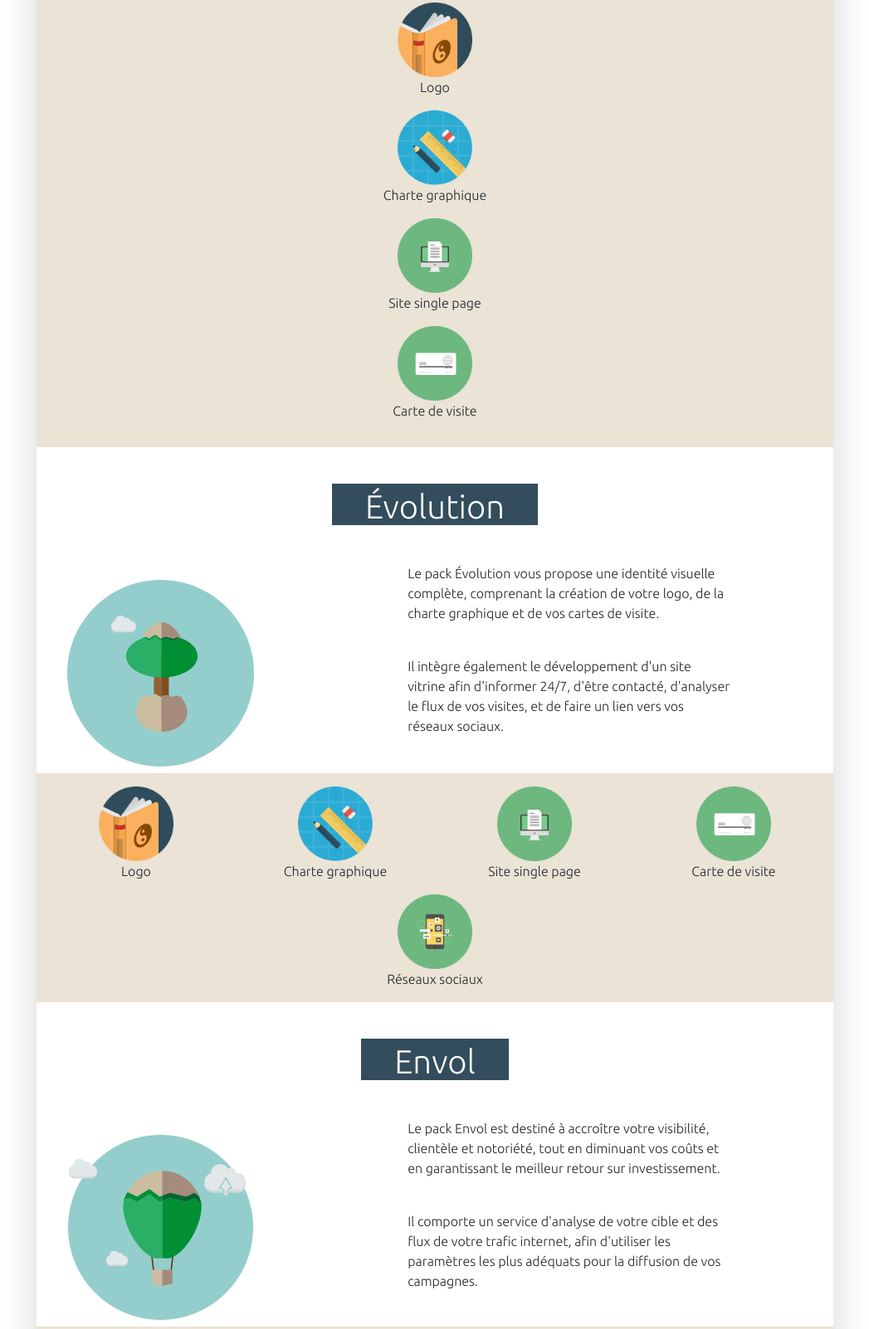
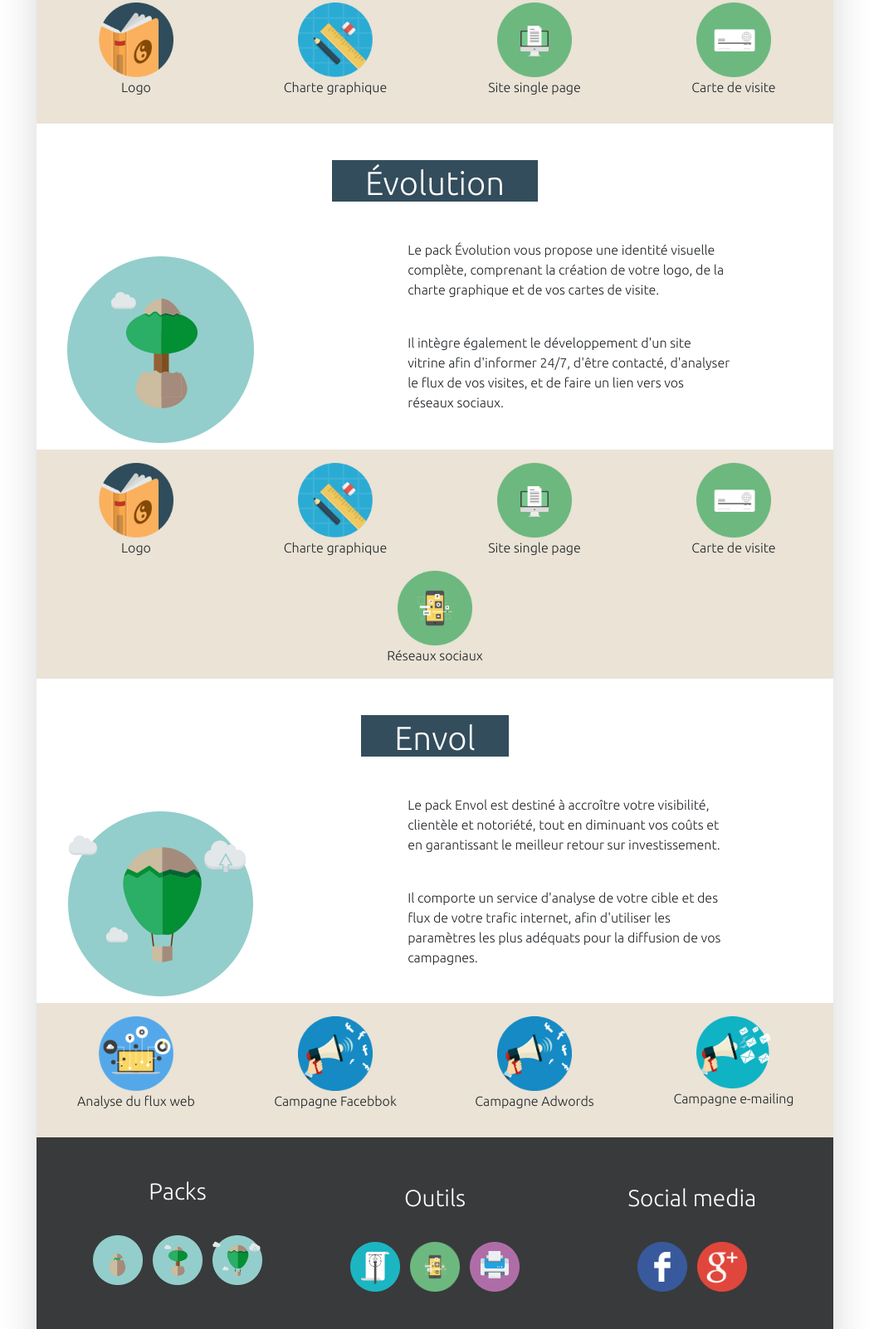
Before and after one commit to MeHigh22/CommuniKStrap, a website: page index.html in a window 1280 px wide. Shown: the part 774-2376 px from the top of the page at 83% size, without its empty margins (116-1163 px from the left). Drawn offline with nearby package versions, Linux system fonts and the light colour scheme.

Commit message:
col-colcol

```diff
--- a/index.html
+++ b/index.html
@@ -84,25 +84,26 @@
     </div>
   </section>
 
-  <!-- Section Logos -->
-  <section class="logos container pt-3 py-3 ">
+  <!-- Premiers Logos -->
+  <section class="logos container pt-3 py-3">
     <div class="row">
-      <div class="col-sm-12">
+      <div class=" col-md-3 col-sm-12 ">
         <img class="img-fluid" src="/public/images/Logo-logo.png" width="90px" alt="" />
         <p>Logo</p>
       </div>
-      <div class="col-sm-12">
+      <div class=" col-md-3 col-sm-12 ">
         <img class="img-fluid" src="/public/images/icon-charte-graphic.png" width="90px" alt="" />
         <p>Charte graphique</p>
       </div>
-      <div class="col-sm-12">
+      <div class=" col-md-3 col-sm-12 ">
         <img class="img-fluid" src="/public/images/site-single-page.png" width="90px" alt="" />
         <p>Site single page</p>
       </div>
-      <div class="col-sm-12">
+      <div class=" col-md-3 col-sm-12 ">
         <img class="img-fluid" src="./public/images/carte-visite.png" width="90px" alt="" />
         <p>Carte de visite</p>
       </div>
+    </div>
   </section>
 
   <!-- Evolution -->
@@ -126,7 +127,7 @@
       </div>
     </div>
   </section>
-
+<!-- Deuxièmes Logos -->
   <section class="logos container pt-3 justify-content-center">
     <div class="row">
       <div class="col-md-3">
@@ -154,7 +155,7 @@
       </div>
     </div>
   </section>
-
+<!-- Envol -->
   <section class="p-2 pt-5">
     <h1 class="card-title my-2 d-inline titre">Envol</h1>
     <div class="card border-0" style="max-width: 90%;">
@@ -175,22 +176,22 @@
       </div>
     </div>
   </section>
-
+<!-- Logos Trois -->
   <section class="logos container pt-3 py-3 ">
     <div class="row">
-      <div class="col-sm-12">
+      <div class="col-md-3 col-sm-12">
         <img class="img-fluid" src="/public/images/icon-analyse-flux-web.png" width="90px" alt="" />
         <p>Analyse du flux web</p>
       </div>
-      <div class="col-sm-12">
+      <div class="col-md-3 col-sm-12">
         <img class="img-fluid" src="/public/images/icon-campagne-facebook.png" width="90px" alt="" />
         <p>Campagne Facebbok</p>
       </div>
-      <div class="col-sm-12">
+      <div class="col-md-3 col-sm-12">
         <img class="img-fluid" src="/public/images/icon-campagne-facebook.png" width="90px" alt="" />
         <p>Campagne Adwords</p>
       </div>
-      <div class="col-sm-12">
+      <div class="col-md-3 col-sm-12">
         <img class="img-fluid" src="./public/images/icon-campagne-e-mailing.png" width="90px" alt="" />
         <p>Campagne e-mailing</p>
       </div>
```
